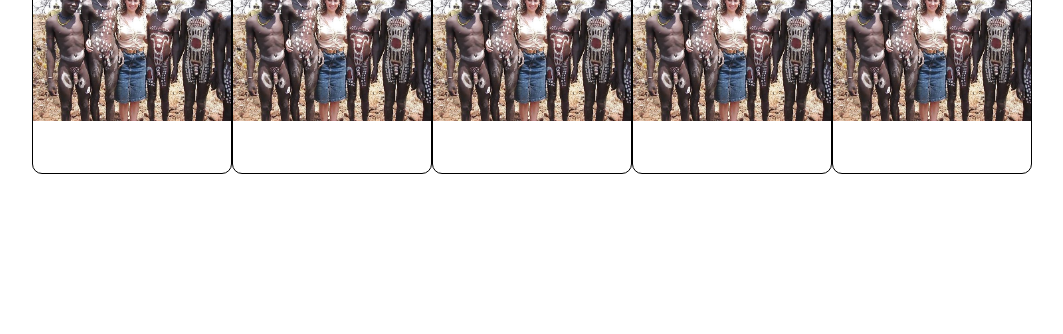
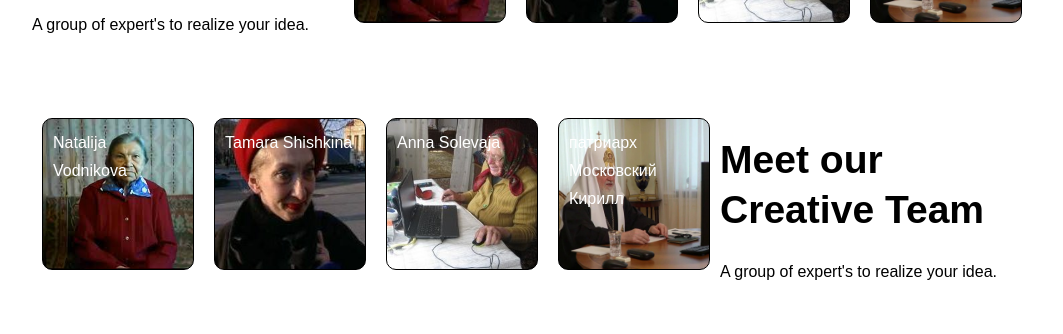
Before and after one commit to hristosponos/mamaheroin, a plain HTML site: page index.html in a window 1280 px wide. Shown: the part 747-1081 px from the top of the page, without its empty margins (108-1171 px from the left). Before the commit the page ends 953 px from the top, so only its background shows below. Drawn offline with Linux system fonts and the light colour scheme.

Commit message:
voslavurossiii

```diff
--- a/css/style.css
+++ b/css/style.css
@@ -87,6 +87,7 @@ small, .text_small {font-size: 0.8rem;}html {font-size: 100%;} /*16px*/
 header {
     display: flex;
     justify-content:space-between;
+    align-items: center;
 }
 a:link {
     text-decoration: none;
@@ -132,15 +133,37 @@ nav a {
 .team-member{
 	border: 1px solid black;
 	border-radius: 10px;
-	height: 200px;
-	width: 200px;
-	background-image: url("/assets/Untitled.jpg");
-	background-attachment: fixed;
+	height: 150px;
+	width: 150px;
+	background-size: 150px 150px;
 	background-repeat: no-repeat;
-	background-size: 100%;
+	margin: 10px;
+	color: white;
+}
+.team-member h6{
+	padding: 10px;
 }
 
+.team-member-pic1{
+	background-image: url("/assets/pic1.jpg");
+}
+
+.team-member-pic2{
+	background-image: url("/assets/pic2.jpg");
+}
+
+.team-member-pic3{
+	background-image: url("/assets/pic3.jpg");
+}
+
+.team-member-pic4{
+	background-image: url("/assets/pic4.jpg");
+}
+
+
 .team{
+	display: flex;
+	align-items: center;
 }
 
 .teams{
--- a/index.html
+++ b/index.html
@@ -43,21 +43,38 @@
     		<p>A group of expert's to realize your idea.</p>
     	</div>
     	<div class="teams">
-    		<div class="team-member">
-
+    		<div class="team-member team-member-pic1">
+    			<h6>Natalija Vodnikova</h6>
     		</div>
-    		<div class="team-member">
-
+    		<div class="team-member team-member-pic2">
+    			<h6>Tamara Shishkina</h6>
     		</div>
-    		<div class="team-member">
-
+    		<div class="team-member team-member-pic3">
+    			<h6>Anna Solevaja</h6>
     		</div>
-    		<div class="team-member">
-
+    		<div class="team-member team-member-pic4">
+    			<h6>патриарх Московский Кирилл </h6>
     		</div>
-    		<div class="team-member">
-
+    	</div>
+    </section>
+    <section class="team wrapper">
+    	<div class="teams">
+    		<div class="team-member team-member-pic1">
+    			<h6>Natalija Vodnikova</h6>
     		</div>
+    		<div class="team-member team-member-pic2">
+    			<h6>Tamara Shishkina</h6>
+    		</div>
+    		<div class="team-member team-member-pic3">
+    			<h6>Anna Solevaja</h6>
+    		</div>
+    		<div class="team-member team-member-pic4">
+    			<h6>патриарх Московский Кирилл </h6>
+    		</div>
+    	</div>
+    	<div>
+    		<h2>Meet our Creative Team</h2>
+    		<p>A group of expert's to realize your idea.</p>
     	</div>
     </section>
 
```
Also changed, not shown: assets/Untitled.jpg (deleted), assets/pic1.jpg (added), assets/pic2.jpg (added), assets/pic3.jpg (added), assets/pic4.jpg (added), assets/pic5.jpg (added).
